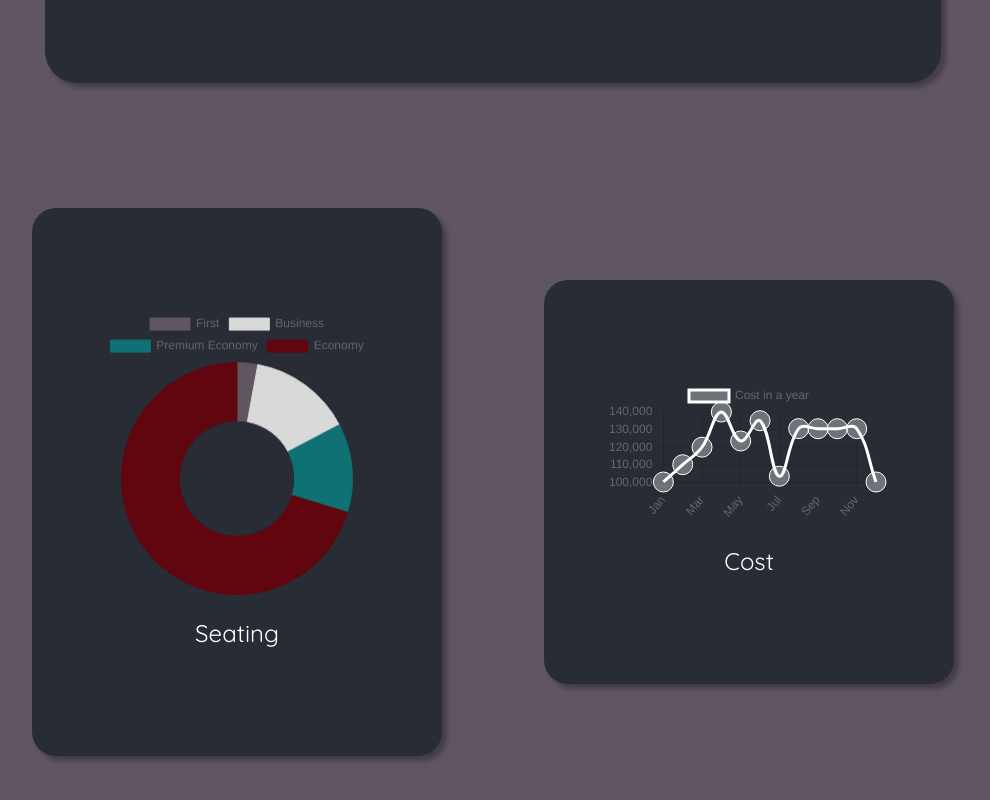
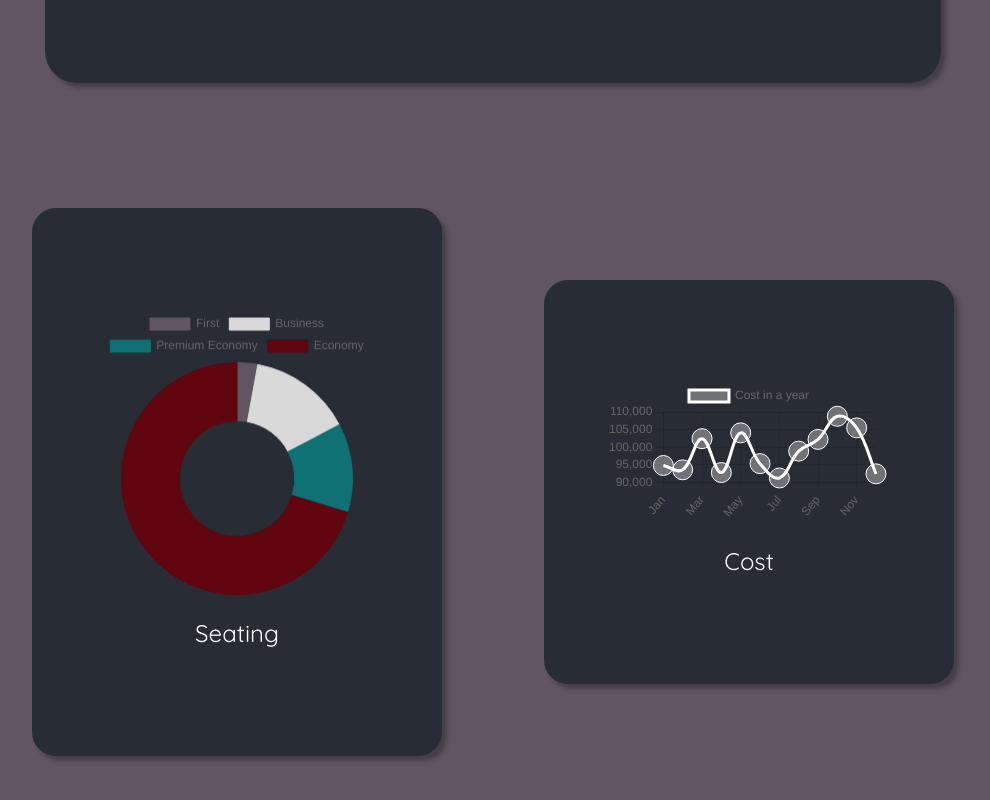
Before and after one commit to KBOlifant/DataVisualizationReact, a React (Create React App) app in the folder reactvisuals/: page / in a window 1280 px wide. Shown: the part 3394-4194 px from the top of the page, without its empty margins (147-1137 px from the left). Built offline with nearby package versions, Linux system fonts and the light colour scheme.

Commit message:
data updates

```diff
--- a/reactvisuals/src/components/lineChart.js
+++ b/reactvisuals/src/components/lineChart.js
@@ -17,12 +17,15 @@ ChartJS.register(
 )
 
 const lineChartData = () =>{
+    const labels = ['Jan', 'Feb', 'Mar', 'Apr', 'May', 'Jun', 'Jul', 'Aug', 'Sep', 'Oct', 'Nov', 'Dec'];
+    const dataset1 = labels.map(() => Math.floor(Math.random() * (110000 - 90000)) + 90000)
     const data ={
-        labels: ['Jan', 'Feb', 'Mar', 'Apr', 'May', 'Jun', 'Jul', 'Aug', 'Sep', 'Oct', 'Nov', 'Dec'],
+
+        labels: labels,
         datasets: [{
             label: 'Cost in a year',
             labels: 'Sales of the Week',
-            data: [100220, 110050, 120000, 140000, 123520, 135053, 103503, 130550, 130501, 130500, 130501, 100224],
+            data: dataset1,
             backgroundColor: '#FFFFFF55',
             borderColor: 'white',
             pointBorderColor: 'white',
```
